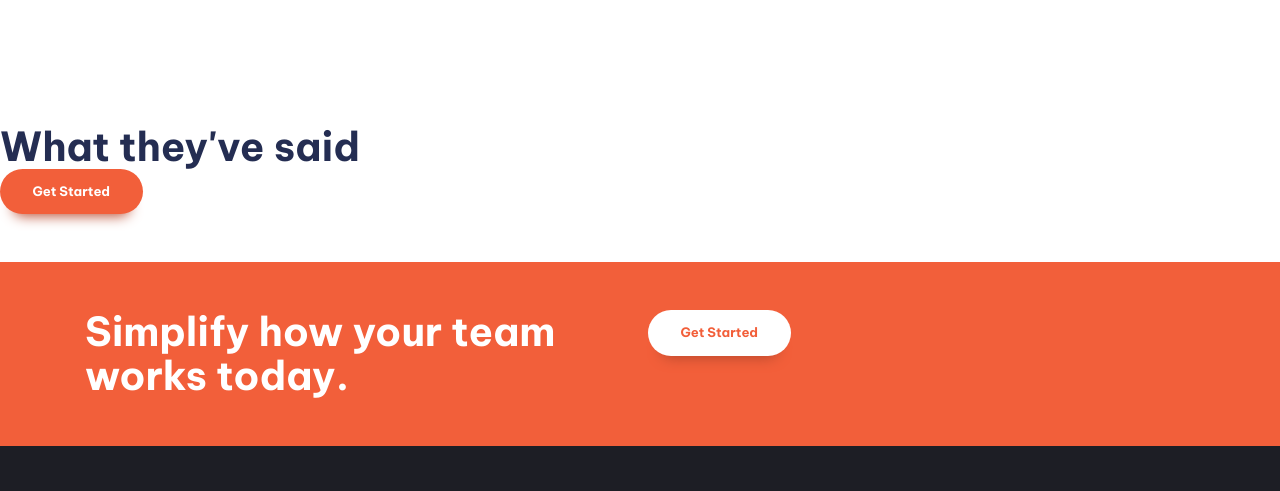
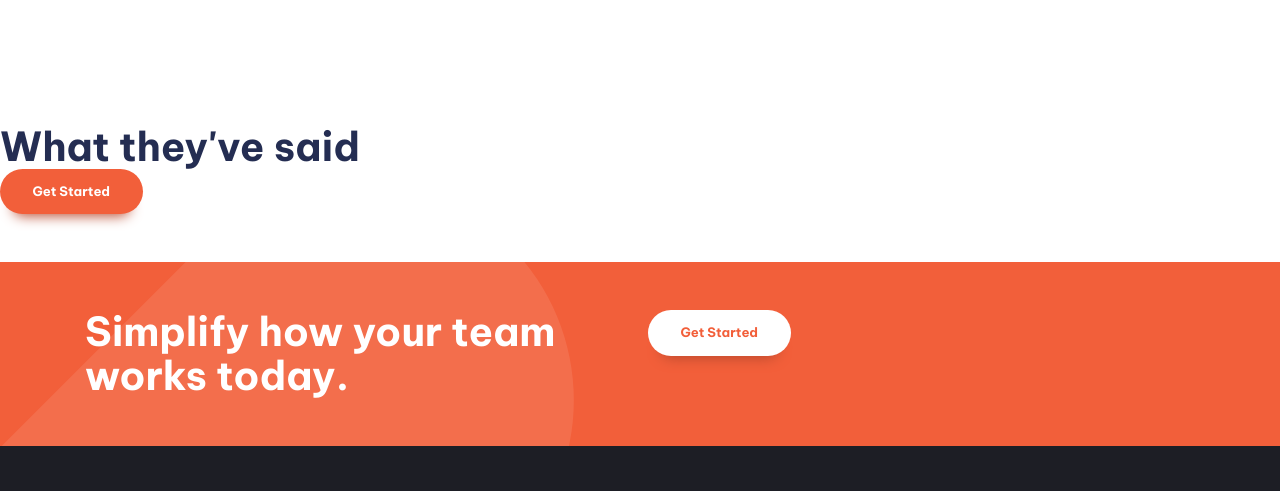
Before and after one commit to Mu-Mansour/landing-page-template, a website built with Vite: page index.html in a window 1280 px wide. Shown: the part 1309-1800 px from the top of the page. Built offline with nearby package versions, Linux system fonts and the light colour scheme.

Commit message:
add cta class + before

```diff
--- a/style.css
+++ b/style.css
@@ -253,6 +253,32 @@ p[data-width="wide"] {
   }
 }
 
+/* cta */
+
+.cta {
+  position: relative;
+  isolation: isolate;
+  text-align: center;
+}
+
+@media (min-width: 50em) {
+  .cta {
+    text-align: left;
+  }
+}
+
+.cta::before {
+  content: "";
+  position: absolute;
+  z-index: -1;
+  inset: 0;
+  background-image: url("images/bg-tablet-pattern.svg"),
+    url("images/bg-tablet-pattern.svg");
+  background-position: -15rem -5rem, 80rem -42rem;
+  background-repeat: no-repeat;
+  opacity: 0.1;
+}
+
 /* Utility classes */
 
 .visually-hidden {
@@ -275,10 +301,6 @@ p[data-width="wide"] {
   margin-inline: auto;
 }
 
-:where(.flow :not(:first-child)) {
-  margin-top: var(--flow-spacer, 3em);
-}
-
 .even-columns {
   display: grid;
   gap: 1rem;
@@ -289,6 +311,24 @@ p[data-width="wide"] {
     grid-auto-flow: column;
     grid-auto-columns: 1fr;
   }
+}
+
+.vertical-align-center {
+  align-items: center;
+}
+
+.justify-self-end {
+  justify-self: end;
+}
+
+@media (min-width: 50em) {
+  .justify-self-end-md {
+    justify-self: end;
+  }
+}
+
+:where(.flow :not(:first-child)) {
+  margin-top: var(--flow-spacer, 3em);
 }
 
 .text-primary-400 {
```
